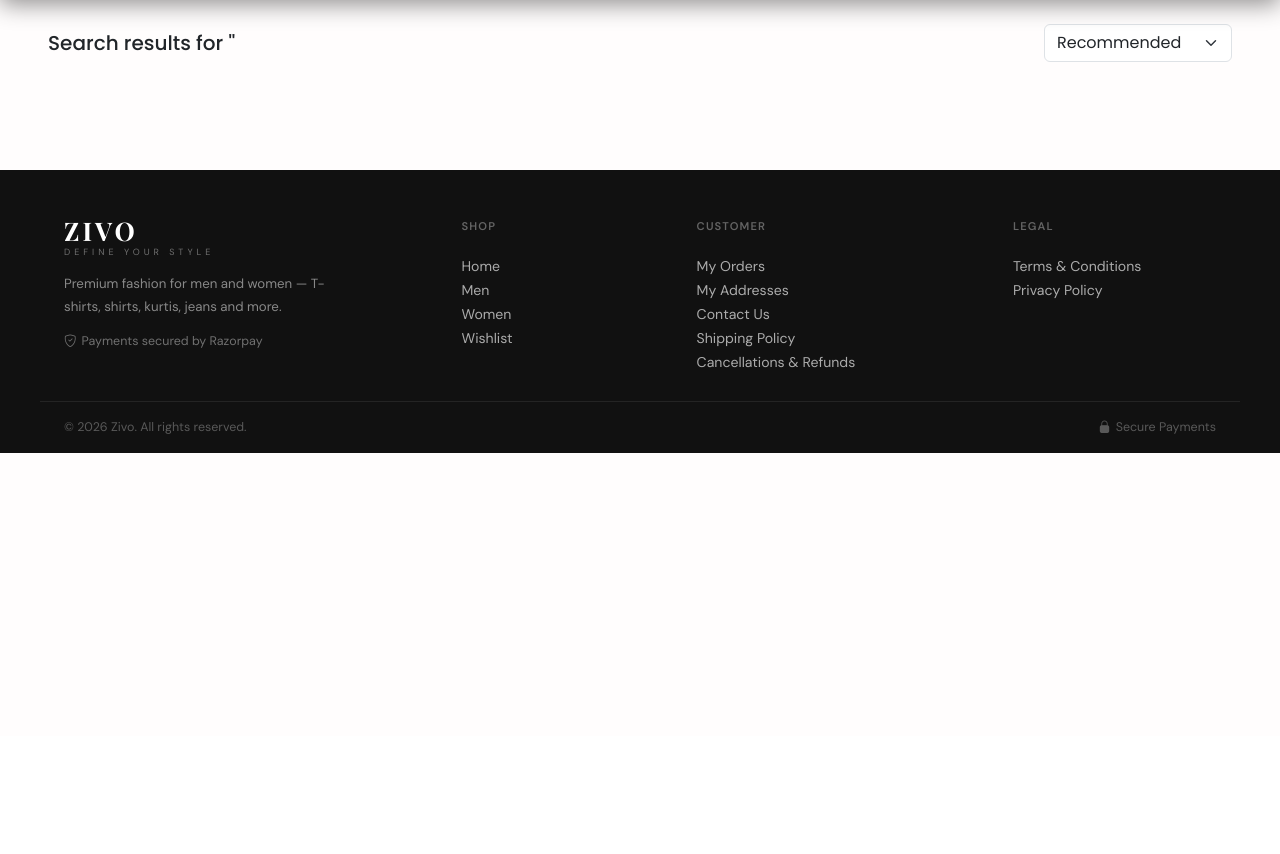
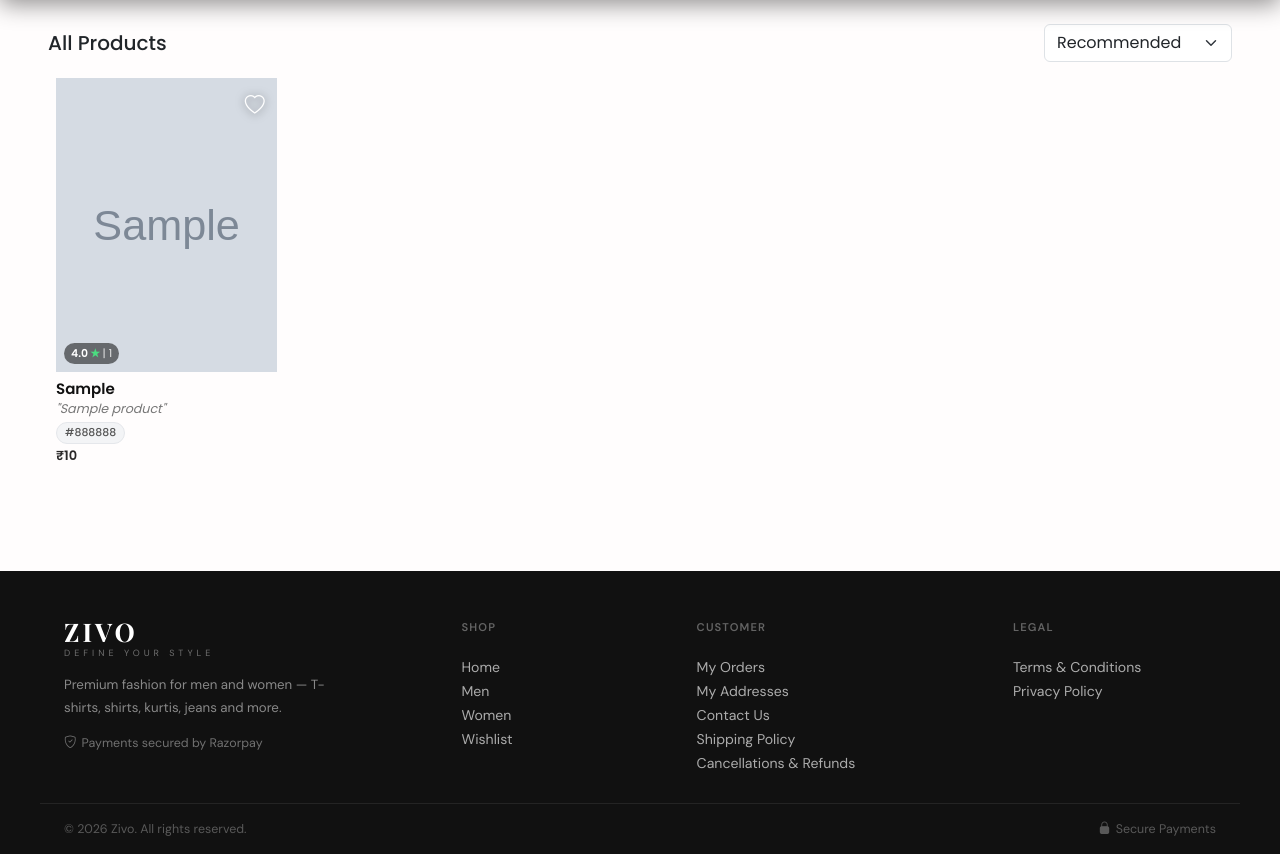
Before and after one commit to thezivoofficial/thezivo-store, a Django app: page /search/ in a window 1280 px wide. Shown: the part 64-918 px from the top of the page. Before the commit the page ends 517 px from the top, so only its background shows below. Run offline with Django 5.2, Linux system fonts and the light colour scheme; data comes from the database, SQL or seed files in the repository; tables that the repository leaves empty hold one stand-in row (values such as "Sample post"); grey boxes marked "Sample" are stand-in pictures; some libraries are stand-ins or nearby versions.

Commit message:
Fix: search results page showing empty — pass color_variants not products to grid template
- search_products view now builds color_variants like category view (Cloudinary-aware images)
- search_suggest returns full image URLs via default_storage.url()
- search_results.html checks color_variants for empty state
- JS search dropdown uses image URL directly (no /media/ prefix needed)

Co-Authored-By: Claude Sonnet 4.6 <noreply@anthropic.com>

```diff
--- a/store/views.py
+++ b/store/views.py
@@ -1557,19 +1557,18 @@ def get_counts(request):
 
 
 def search_products(request):
+    from django.core.files.storage import default_storage
     query = request.GET.get("q", "").strip()
-
+    sort  = request.GET.get("sort", "")
+
+    from .models import Review as _Review
     products = Product.objects.filter(
         active=True
     ).prefetch_related(
-        Prefetch("images", queryset=ProductImage.objects.all())
+        Prefetch("reviews", queryset=_Review.objects.all()),
     ).annotate(
-
-        has_sku=Exists(
-            SKU.objects.filter(product=OuterRef("pk"))
-        )
+        has_sku=Exists(SKU.objects.filter(product=OuterRef("pk")))
     ).filter(has_sku=True)
-
 
     if query:
         products = products.filter(
@@ -1580,31 +1579,79 @@ def search_products(request):
         if len(query) >= 2:
             try:
                 from .models import SearchTerm
-                SearchTerm.objects.update_or_create(
-                    term=query.lower(),
-                    defaults={},
-                )
+                SearchTerm.objects.update_or_create(term=query.lower(), defaults={})
                 SearchTerm.objects.filter(term=query.lower()).update(count=F('count') + 1)
             except Exception:
                 pass
 
-    # same annotations used in category listing
-    products = products.annotate(
-        min_selling_price=Min("sku__selling_price"),
-        min_mrp=Min("sku__mrp"),
-        total_stock=Sum("sku__stock"),
-    ).annotate(
-        discount_percent=ExpressionWrapper(
-            (F("min_mrp") - F("min_selling_price")) * 100 / F("min_mrp"),
-            output_field=IntegerField()
-        )
-    ).order_by("-id")
-
-    # AJAX support (future-proof)
+    products_list = list(products.order_by("-id"))
+    product_ids   = [p.id for p in products_list]
+
+    sku_map = {}
+    for sku in SKU.objects.filter(product_id__in=product_ids).values(
+        'product_id', 'color', 'selling_price', 'mrp', 'stock'
+    ):
+        sku_map.setdefault(sku['product_id'], []).append(sku)
+
+    image_map = {}
+    for img in ProductImage.objects.filter(product_id__in=product_ids).values(
+        'product_id', 'color', 'image'
+    ):
+        pid   = img['product_id']
+        color = img['color'].strip()
+        url   = default_storage.url(img['image'])
+        image_map.setdefault(pid, {})
+        if color not in image_map[pid]:
+            image_map[pid][color] = url
+
+    color_variants = []
+    for product in products_list:
+        product_skus = sku_map.get(product.id, [])
+        reviews      = list(product.reviews.all())
+        avg_rating   = round(sum(r.rating for r in reviews) / len(reviews), 1) if reviews else None
+        review_count = len(reviews)
+
+        color_data = {}
+        for sku in product_skus:
+            color = sku['color'].strip()
+            if color not in color_data:
+                color_data[color] = {'min_price': sku['selling_price'], 'min_mrp': sku['mrp'], 'stock': sku['stock']}
+            else:
+                color_data[color]['min_price'] = min(color_data[color]['min_price'], sku['selling_price'])
+                color_data[color]['min_mrp']   = min(color_data[color]['min_mrp'],   sku['mrp'])
+                color_data[color]['stock']     += sku['stock']
+
+        prod_images = image_map.get(product.id, {})
+        all_colors  = list(color_data.keys())
+        for color, data in color_data.items():
+            discount = max(0, int((data['min_mrp'] - data['min_price']) / data['min_mrp'] * 100)) if data['min_mrp'] > 0 else 0
+            main_image = (
+                prod_images.get(color) or prod_images.get('')
+                or (default_storage.url(product.image.name) if product.image else "")
+            )
+            color_variants.append({
+                'product':          product,
+                'color':            color,
+                'main_image':       main_image,
+                'wishlist_key':     f"{product.id}_{color}",
+                'all_colors':       all_colors,
+                'min_selling_price': data['min_price'],
+                'min_mrp':          data['min_mrp'],
+                'total_stock':      data['stock'],
+                'discount_percent': discount,
+                'avg_rating':       avg_rating,
+                'review_count':     review_count,
+            })
+
+    if sort == "low":
+        color_variants.sort(key=lambda v: v['min_selling_price'])
+    elif sort == "high":
+        color_variants.sort(key=lambda v: v['min_selling_price'], reverse=True)
+
     if request.headers.get("x-requested-with") == "XMLHttpRequest":
         html = render_to_string(
             "store/product_grid.html",
-            {"products": products},
+            {"color_variants": color_variants},
             request=request
         )
         resp = JsonResponse({"html": html})
@@ -1612,9 +1659,9 @@ def search_products(request):
         return resp
 
     return render(request, "store/search_results.html", {
-        "products": products,
-        "query": query,
-        "title": f"Search results for '{query}'"
+        "color_variants": color_variants,
+        "query":  query,
+        "title":  f"Search results for '{query}'" if query else "All Products",
     })
 
 
@@ -1657,16 +1704,23 @@ def search_suggest(request):
     )
 
 
+    from django.core.files.storage import default_storage
     results = []
     for p in products:
+        image_url = ""
+        if p["image"]:
+            try:
+                image_url = default_storage.url(p["image"])
+            except Exception:
+                image_url = "/media/" + p["image"]
         results.append({
-            "id": p["id"],
-            "name": p["name"],
-            "brand": p["brand"],
+            "id":       p["id"],
+            "name":     p["name"],
+            "brand":    p["brand"],
             "category": p["category__name"] or "",
-            "price": p["min_price"],
-            "image": p["image"],
-            "url": f"/product/{p['id']}/"
+            "price":    p["min_price"],
+            "image":    image_url,
+            "url":      f"/product/{p['id']}/"
         })
 
     return JsonResponse({"results": results})
--- a/templates/store/includes/_scripts.html
+++ b/templates/store/includes/_scripts.html
@@ -304,9 +304,7 @@ if (minRange && maxRange && fill) {
         results.forEach(function(item) {
             var div = document.createElement('div');
             div.className = 'search-item';
-            var imgSrc = item.image
-                ? (item.image.startsWith('http') ? item.image : '/media/' + item.image)
-                : '';
+            var imgSrc = item.image || '';
             div.innerHTML =
                 '<img src=”' + imgSrc + '” onerror=”this.style.display=\'none\'”>' +
                 '<div>' +
--- a/templates/store/search_results.html
+++ b/templates/store/search_results.html
@@ -23,7 +23,7 @@
         {% include "store/product_grid.html" %}
     </div>
 
-    {% if not products %}
+    {% if not color_variants %}
         <div class="text-center py-5">
             <h5 class="text-muted">No products found for "{{ query }}"</h5>
             <a href="{% url 'home' %}" class="btn btn-outline-dark mt-3">
```
